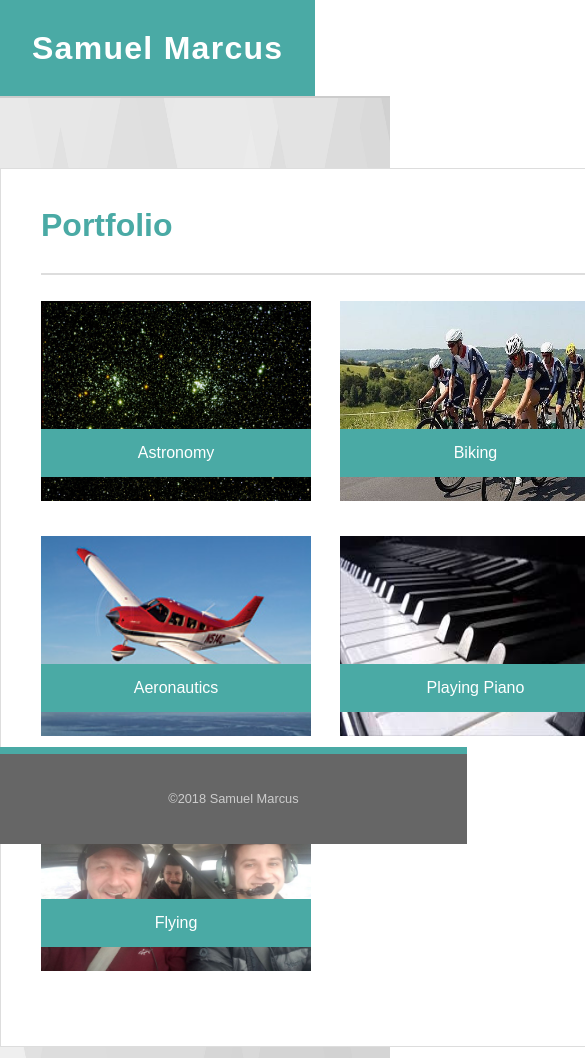
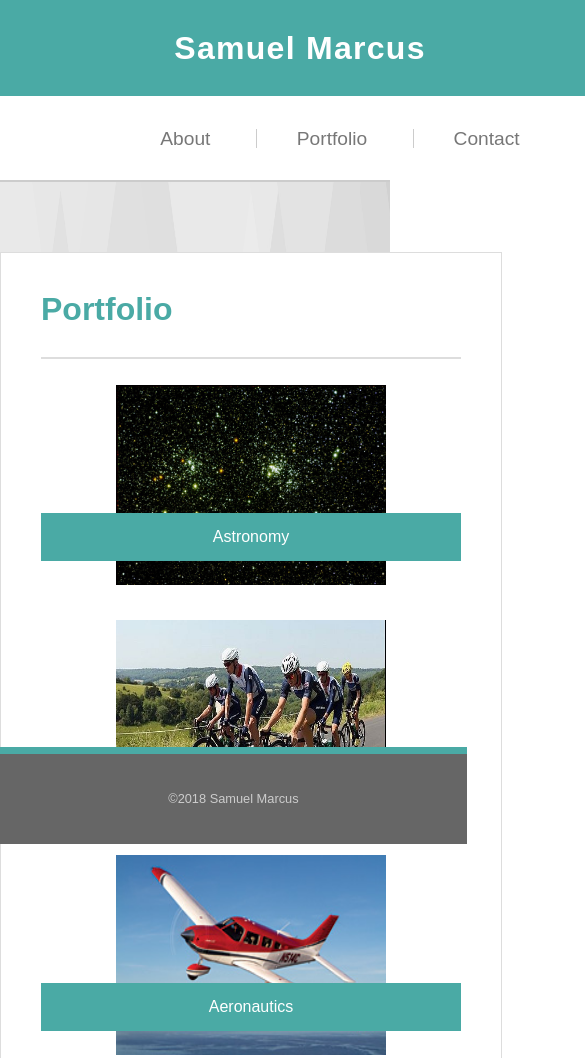
Before and after one commit to Samuelpasaribu/Responsive-Portfolio, a plain HTML site: page portfolio.html in a window 390 px wide. Shown: the top 1058 px of the page, 585 px wide, since content can reach past the window. Drawn offline with Linux system fonts and the light colour scheme.

Commit message:
Final changes 1

```diff
--- a/assets/css/style.css
+++ b/assets/css/style.css
@@ -1,3 +1,8 @@
+@-ms-viewport{
+    width: device-width;
+  }
+
+
 html{
     position: relative;
 }
@@ -194,6 +199,8 @@ footer {
     z-index: 1000;
 }
 
+
+
 /****************************
 Contat Page
 ****************************/
@@ -230,3 +237,167 @@ Contat Page
 ::placeholder {
     color: #cccccc;
   }
+
+
+
+
+/*************************
+SMALL MOBILE DEVICES
+*************************/
+
+
+@media screen and (max-width: 640px) {
+
+    @-ms-viewport{
+        width: device-width;
+      }
+
+    header .container {
+        width: 600px;
+      }
+
+      .name, .logo {
+        width: 600px;
+        text-align: center;
+      }
+
+      .logo {
+        padding: 32px 0;
+      }
+
+      .nav {
+        width: 600px;
+        text-align: center;
+        padding: 1.7em 0;
+        font-size: 1.2em;
+      }
+
+      .nav ul li {
+        padding-left: 40px;
+        margin-left: 40px;
+      }
+
+      .nav ul li:first-child {
+        margin-left:0 auto;
+        padding-left: 0 auto;
+      }
+
+      .content {
+          width: 580px;
+      }
+
+      .main,  {
+        width: 500px;
+        margin: 40px auto;
+
+      }
+
+      .portfolio {
+        text-align: center;
+      }
+
+      .portfolio-item {
+        width: 100%;
+        margin: 0 auto;
+      }
+
+      .portfolio-item:nth-child(even) {
+          margin-left: 0;
+      }
+
+      .contact {
+        width: 470px;
+      }
+
+      form {
+        width: 100%;
+        max-width: 100%;
+      }
+
+    }
+
+
+/**************************************
+MEDIUM SIZED DEVICES --LAPTOPS TABLETS
+***************************************/
+
+@media screen and (max-width: 768px) {
+
+    header .container {
+        width: 720px;
+        position: static;
+      }
+
+    .content {
+          width: 720px;
+      }
+
+      .main, {
+        width: 640px;
+        margin: 40px auto;
+      }
+
+      .sidebar {
+        margin-top: 0;
+      }
+
+      .portfolio {
+        text-align: left;
+      }
+
+      .portfolio-item {
+          width: 305px;
+          height: 200px;
+      }
+
+      .portfolio-item:nth-child(even) {
+          margin-left: 25px;
+      }
+
+      .contact {
+        width: 610px;
+      }
+
+      form {
+        width: 100%;
+        max-width: 100%;
+    }
+
+}
+
+
+
+/*******************
+Full Page Site
+*******************/
+@media screen and (max-width: 980px) {
+
+    header .container {
+        width: 810px;
+    }
+
+    form {
+        max-width: 390px;
+    }
+
+    .content {
+        width: 810px;
+    }
+
+    .main {
+        width: 420px;
+    }
+
+    .portfolio {
+        text-align: center;
+    }
+
+    .portfolio-item {
+        width: 100%;
+        margin: 0 auto;
+    }
+
+    .portfolio-item:nth-child(even) {
+        margin-left: 0;
+    }
+}
--- a/portfolio.html
+++ b/portfolio.html
@@ -3,7 +3,7 @@
 <head>
     <meta charset="UTF-8">
     <title>Portfolio | Basic Portfolio</title>
-
+    <meta name="viewport" content="width=device-width, initial-scale=1.0">
     <link rel="stylesheet" type="text/css" href="assets/css/reset.css">
     <link rel="stylesheet" type="text/css" href="assets/css/style.css">
 </head>
```
Also changed, not shown: contact.html (+1 -0 lines), index.html (+1 -1 lines).
